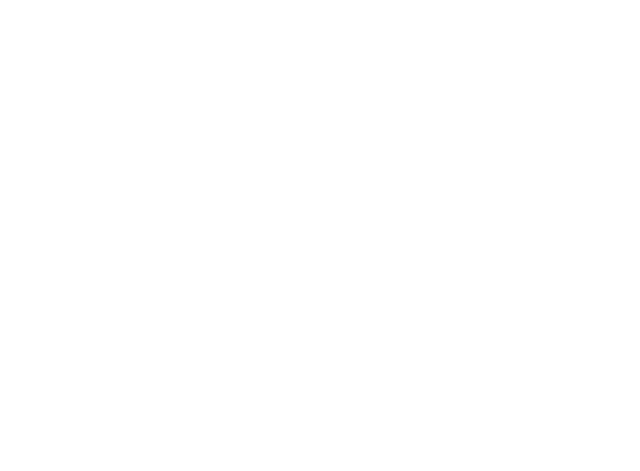
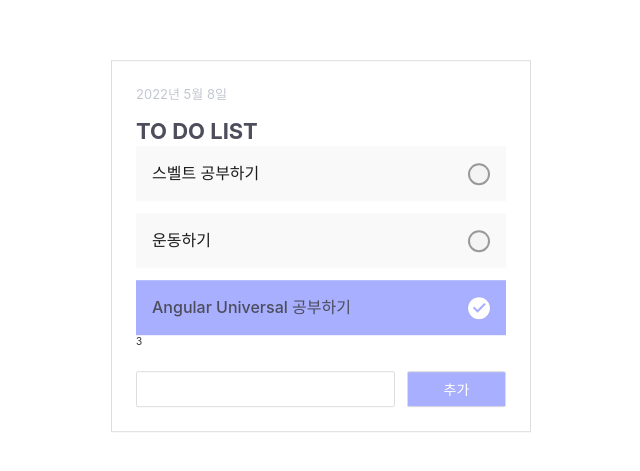
Before and after one commit to taesung1993/todo-svelt, a Svelte app: page / in a window 1280 px wide. Shown: the part 111-582 px from the top of the page, without its empty margins (319-959 px from the left). Built offline with nearby package versions, Linux system fonts and the light colour scheme.

Commit message:
add create todo function logic

```diff
--- a/src/App.svelte
+++ b/src/App.svelte
@@ -1,11 +1,53 @@
 <script>
+	import Header from './components/layouts/Header.svelte';
+	import Main from './components/layouts/Main.svelte';
+	import Footer from './components/layouts/Footer.svelte';
+
+	let todos = [
+        {
+            id: 1,
+            done: false,
+            text: '스벨트 공부하기'
+        },
+        {
+            id: 2,
+            done: false,
+            text: '운동하기'
+        },
+        {
+            id: 3,
+            done: true,
+            text: 'Angular Universal 공부하기'
+        }
+    ]
+
+	function onCreateTodo(event) {
+		const detail = event.detail;
+		const newId = todos.length + 1;
+		const newTodo = {
+			id: newId,
+			done: false,
+			text: detail.text
+		}
+		todos = [...todos, newTodo];
+	}
 </script>
 
-<main>
-</main>
+<section class="container">
+	<Header/>
+	<Main {todos}/>
+	<Footer on:create={onCreateTodo}/>
+</section>
 
 <style>
-	html {
-		font-size: 10px;
+	.container {
+		position: absolute;
+		top: 40%;
+		left: 50%;
+		transform: translate(-50%, -40%);
+		width: 100%;
+		max-width: 42rem;
+		border: 0.1rem solid #ddd;
+		padding: 2.4rem;
 	}
 </style>
--- a/src/components/layouts/Footer.svelte
+++ b/src/components/layouts/Footer.svelte
@@ -0,0 +1,76 @@
+<script>
+    import {createEventDispatcher} from 'svelte';
+
+    const dispatch = createEventDispatcher();
+
+    let content;
+    let target;
+
+    function handleSubmit() {
+        dispatch('create', {
+            text: content
+        })
+        target.value = '';
+    }
+</script>
+
+<footer>
+    <form on:submit|preventDefault={handleSubmit}>
+        <section class="input-section">
+            <input
+                type="text"
+                bind:value={content}
+                bind:this={target}
+            >
+        </section>
+        <section class="submit-section">
+            <button>추가</button>
+        </section>
+    </form>
+</footer>
+
+<style>
+    footer {
+        margin-top: 2.4rem;
+    }
+
+    footer form {
+        display: grid;
+        grid-template-columns: 0.7fr 0.3fr;
+    }
+
+    footer form section {
+        height: 3.6rem;
+    }
+
+    footer form section.submit-section {
+        margin-left: 1.2rem;
+    }
+
+    footer form input {
+        width: 100%;
+        height: 100%;
+        border: 0.1rem solid #ddd;
+        font-size: 1.4rem;
+        line-height: 1.9rem;
+        padding: 0.8rem;
+    }
+
+    footer form input:focus {
+        outline: none;
+        border: 0.1rem solid #A7AFFE;
+    }
+
+    footer form button {
+        width: 100%;
+        height: 100%;
+        cursor: pointer;
+        background: #A7AFFE;
+        color: #fff;
+        font-size: 1.4rem;
+        line-height: 1.9rem;
+        border: 0.1rem solid #ddd;
+        margin: 0;
+        padding: 0;
+    }
+</style>
```
